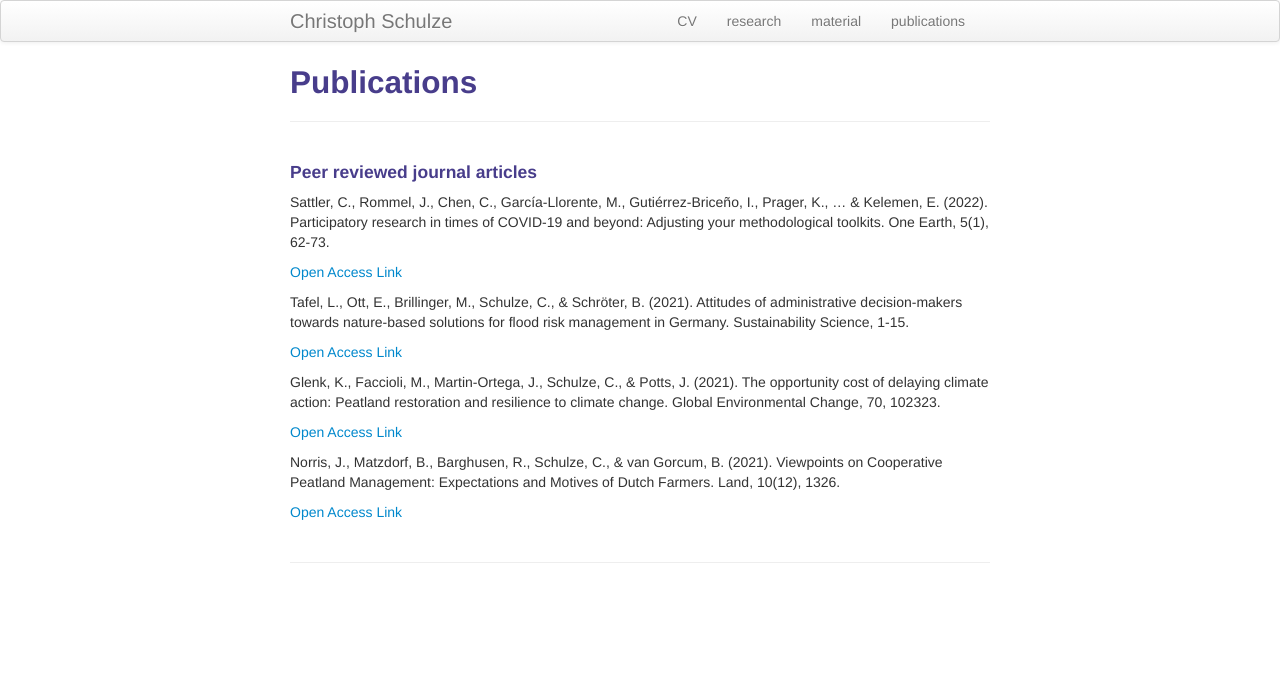
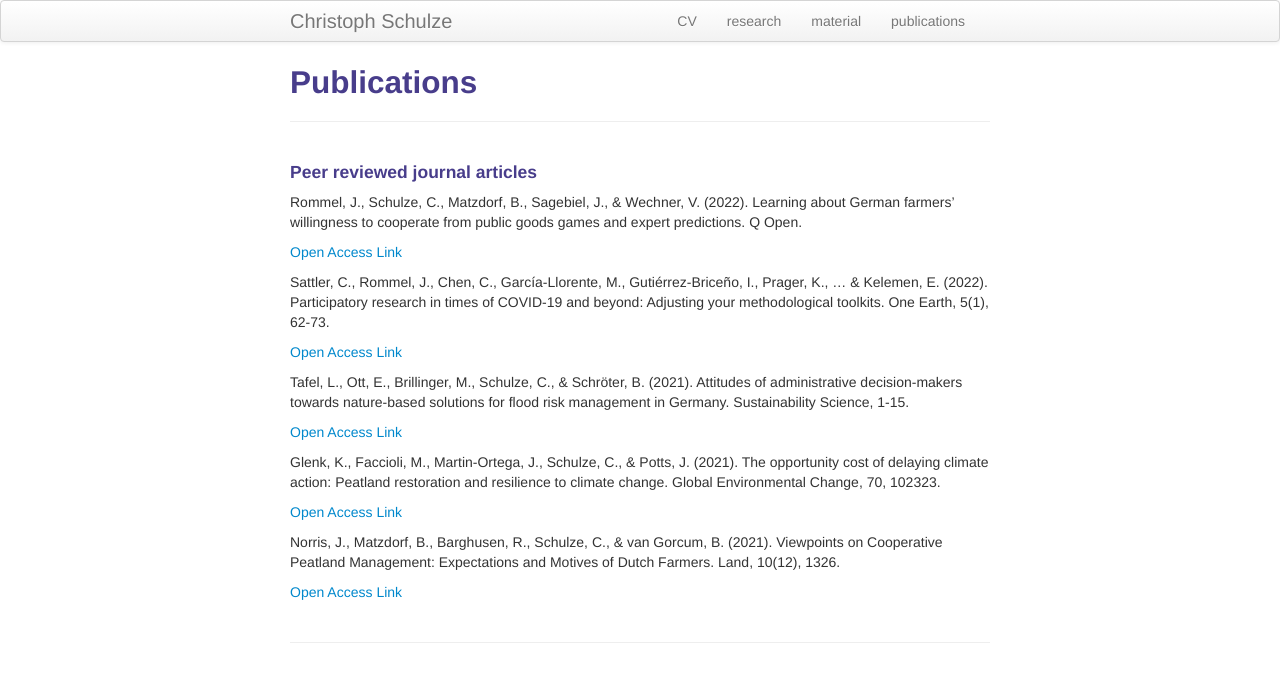
Before and after one commit to crokology/crokology.github.io, a Jekyll site: the page built from pages/publications.md, in a window 1280 px wide. Shown: the top 682 px of the page. Built offline with Jekyll 4.4.1, drawn with Linux system fonts in a browser that asks for light colours.

Commit message:
Update publications.md

```diff
--- a/pages/publications.md
+++ b/pages/publications.md
@@ -4,6 +4,10 @@ title: Publications
 description: Peer reviewed Journal articles
 ---
 #### Peer reviewed journal articles
+
+Rommel, J., Schulze, C., Matzdorf, B., Sagebiel, J., & Wechner, V. (2022). Learning about German farmers’ willingness to cooperate from public goods games and expert predictions. Q Open.
+
+<a href="https://doi.org/10.1093/qopen/qoac023">Open Access Link</a>
 
 Sattler, C., Rommel, J., Chen, C., García-Llorente, M., Gutiérrez-Briceño, I., Prager, K., ... & Kelemen, E. (2022). Participatory research in times of COVID-19 and beyond: Adjusting your methodological toolkits. One Earth, 5(1), 62-73.
 
```
